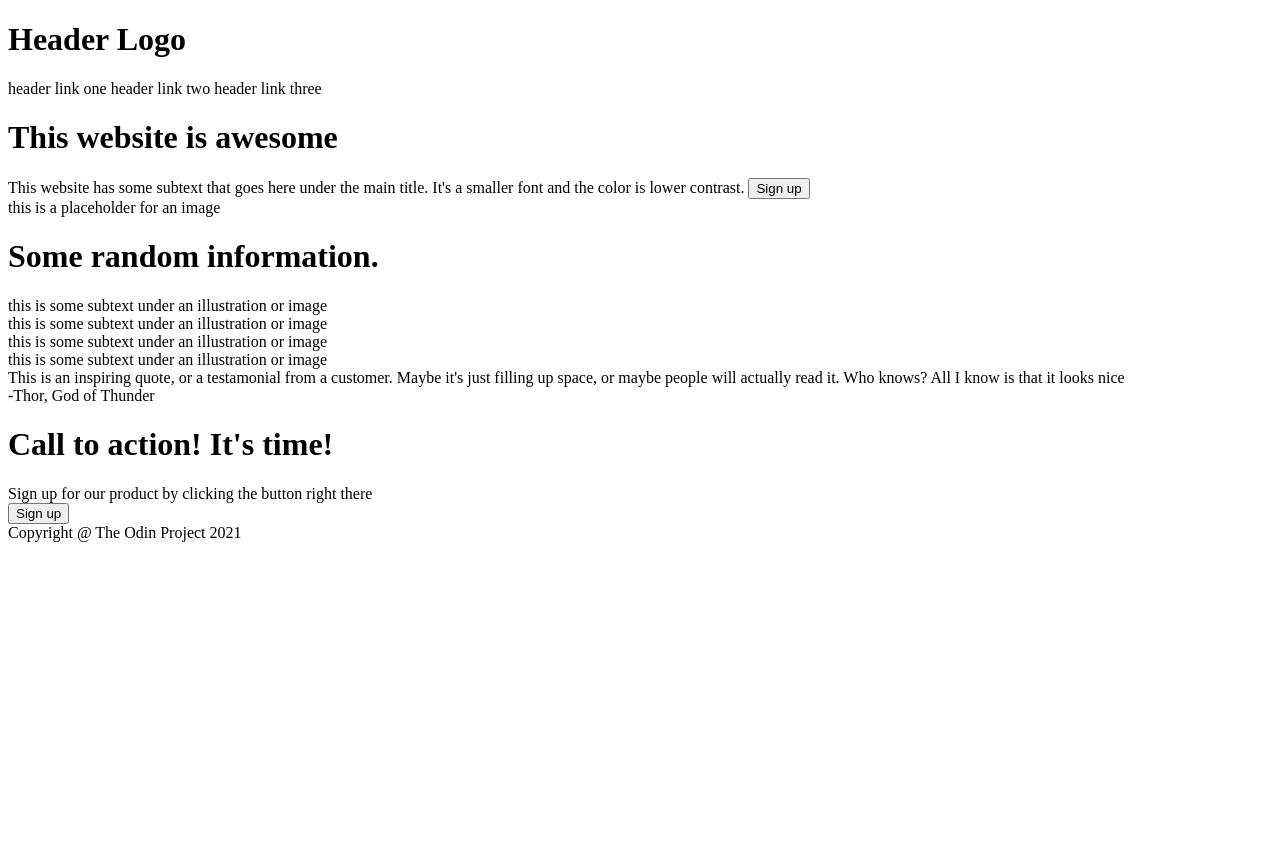
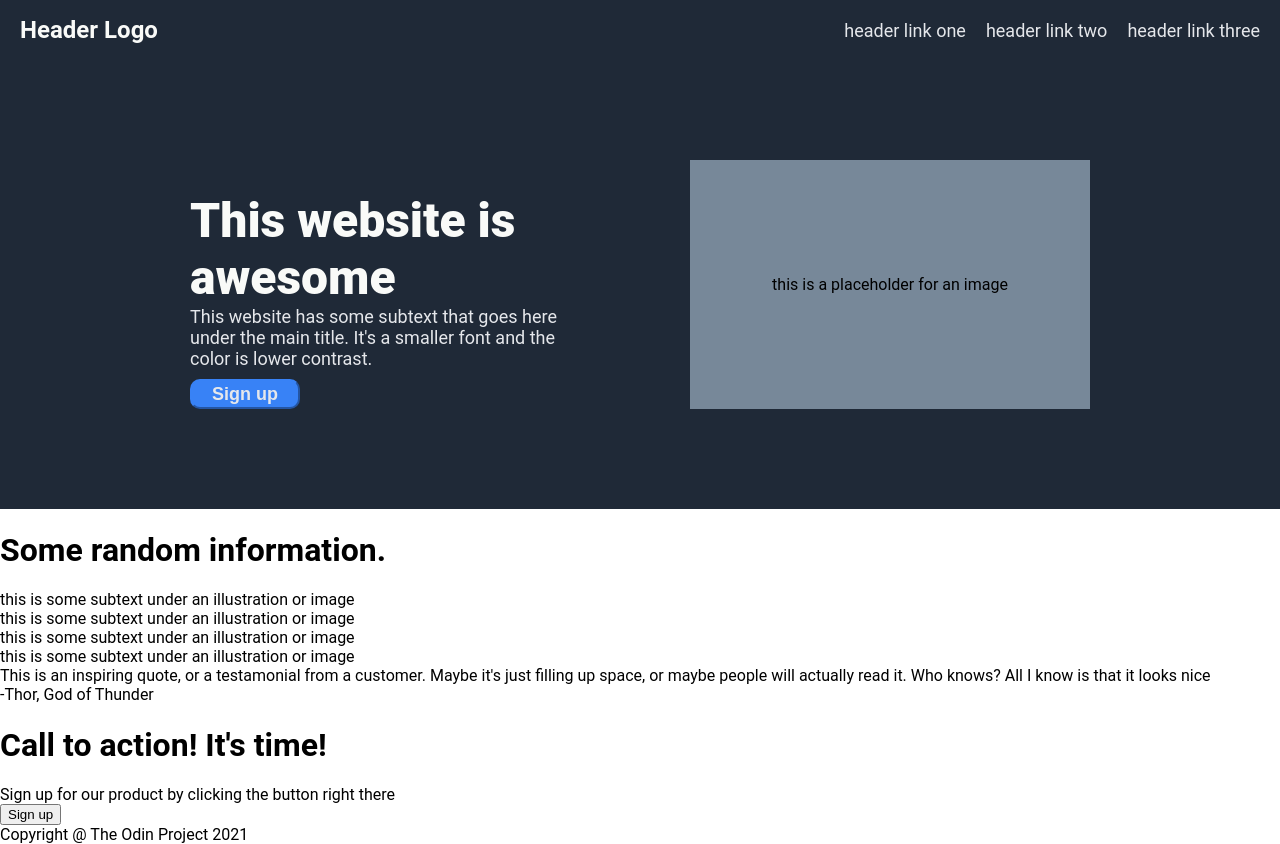
Before and after one commit to Tim-s06/landingpage, a plain HTML site: page index.html in a window 1280 px wide. Before the commit the page ends 800 px from the top, so only its background shows below. Drawn offline with Linux system fonts and the light colour scheme.

Commit message:
Styled the header and the first piece of content, changing fonts, colors and positions to match the example provided and make the webpage look appealing

```diff
--- a/index.html
+++ b/index.html
@@ -9,18 +9,20 @@
 <body>
     <div class="header">
         <h1 class="logo">Header Logo</h1>
-        <a>header link one</a>
-        <a>header link two</a>
-        <a>header link three</a>
+        <div class="links">
+            <a>header link one</a>
+            <a>header link two</a>
+            <a>header link three</a>
+        </div>
     </div>
     <div class="contentone">
         <div class="textone">
             <h1 class=headone>This website is awesome</h1>
-            This website has some subtext that goes here under the main title. It's a smaller font and the color is lower contrast.
-            <button>Sign up</button>
+            <div class="secondarytext">This website has some subtext that goes here under the main title. It's a smaller font and the color is lower contrast.</div>
+            <button class="signup1">Sign up</button>
         </div>
         <div class="placeholder">
-            this is a placeholder for an image
+            <div class="placeholdertext">this is a placeholder for an image</div>
         </div>
     </div>
     <div class="contenttwo">
@@ -50,7 +52,7 @@
         <div class="contentbox">
             <h1>Call to action! It's time!</h1>
             <div class="textfour">Sign up for our product by clicking the button right there</div>
-            <button class="signup">Sign up</button>
+            <button class="signup2">Sign up</button>
         </div>
     </div>
     <div class="footer">
--- a/style.css
+++ b/style.css
@@ -0,0 +1,68 @@
+.header{
+    display:flex;
+    background-color: #1F2937;
+    align-items: center;
+    justify-content: space-between;
+    gap:10px;
+    padding-left: 20px;
+    padding-right:20px;
+    margin-bottom: auto;
+}
+.logo{
+    color: #F9FAF8;
+    font-size: 24px;
+}
+.links{
+    display:flex;
+    gap:20px;
+}
+.contentone{
+    background-color: #1F2937;
+    display:flex;
+    gap:100px;
+    justify-content: center;
+    padding:100px;
+}
+.textone{
+    width:400px;
+}
+.headone{
+    font-size: 48px;
+    font-weight: 900;
+    color: #F9FAF8;
+    margin-bottom: 0;
+}
+.secondarytext{
+    font-size: 18px;
+    color:#E5E7EB;
+}
+.signup1 {
+    background-color: #3882F6;
+    color: #E5E7EB;
+    font-size: 18px;
+    font-weight: 900;
+    border-radius: 10px;
+    border-color: #3882F6;
+    width:110px;
+    height:30px;
+    margin-top: 10px;
+}
+.placeholder {
+    background-color: lightslategray;
+    display:flex;
+    justify-content: center;
+    align-items: center;
+    width:400px;
+}
+
+body{
+    font-family:'Roboto','Times New Roman';
+    display:flex;
+    flex-direction: column;
+
+    margin:0;
+}
+a {
+    font-size: 18px;
+    color: #E5E7EB;
+}
```
